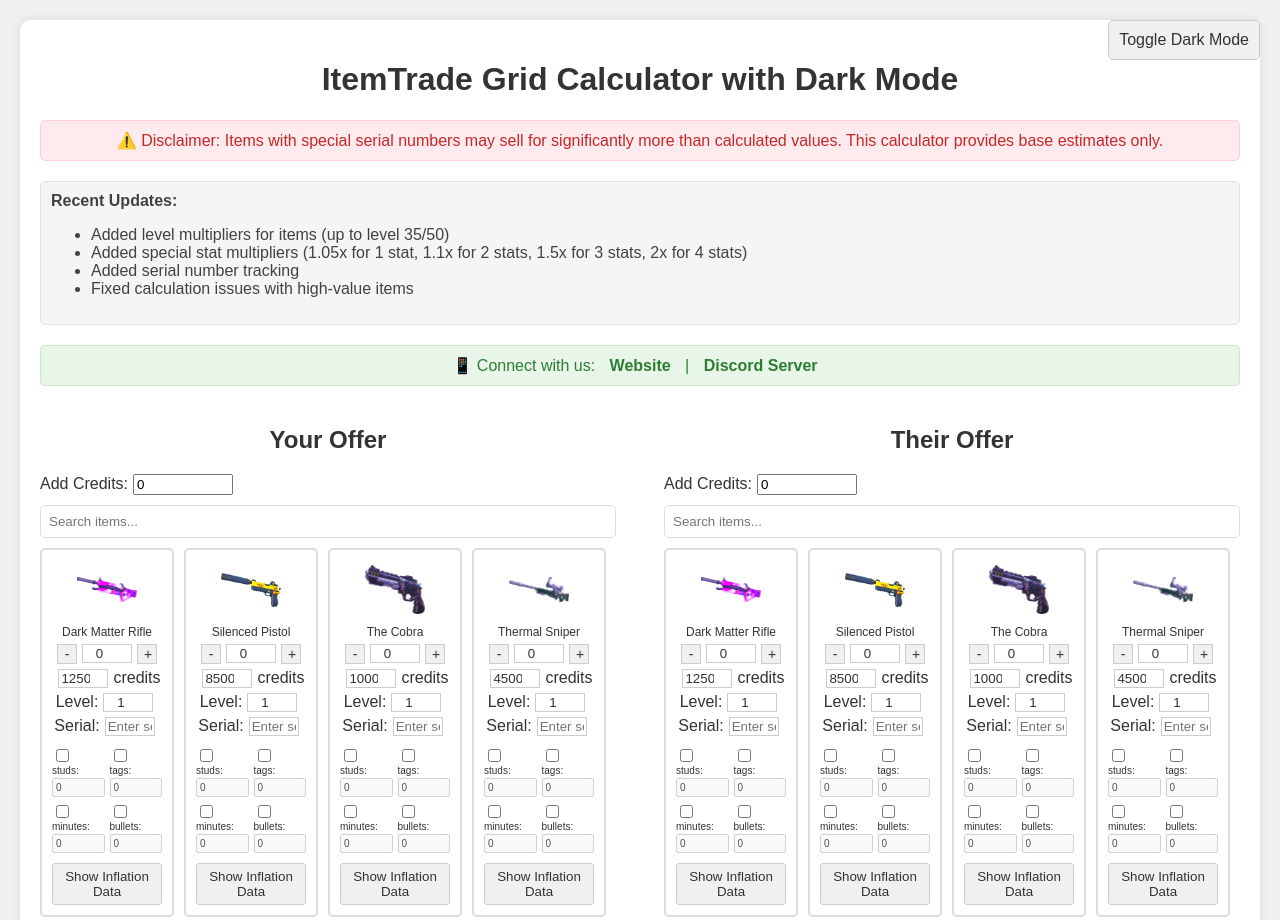
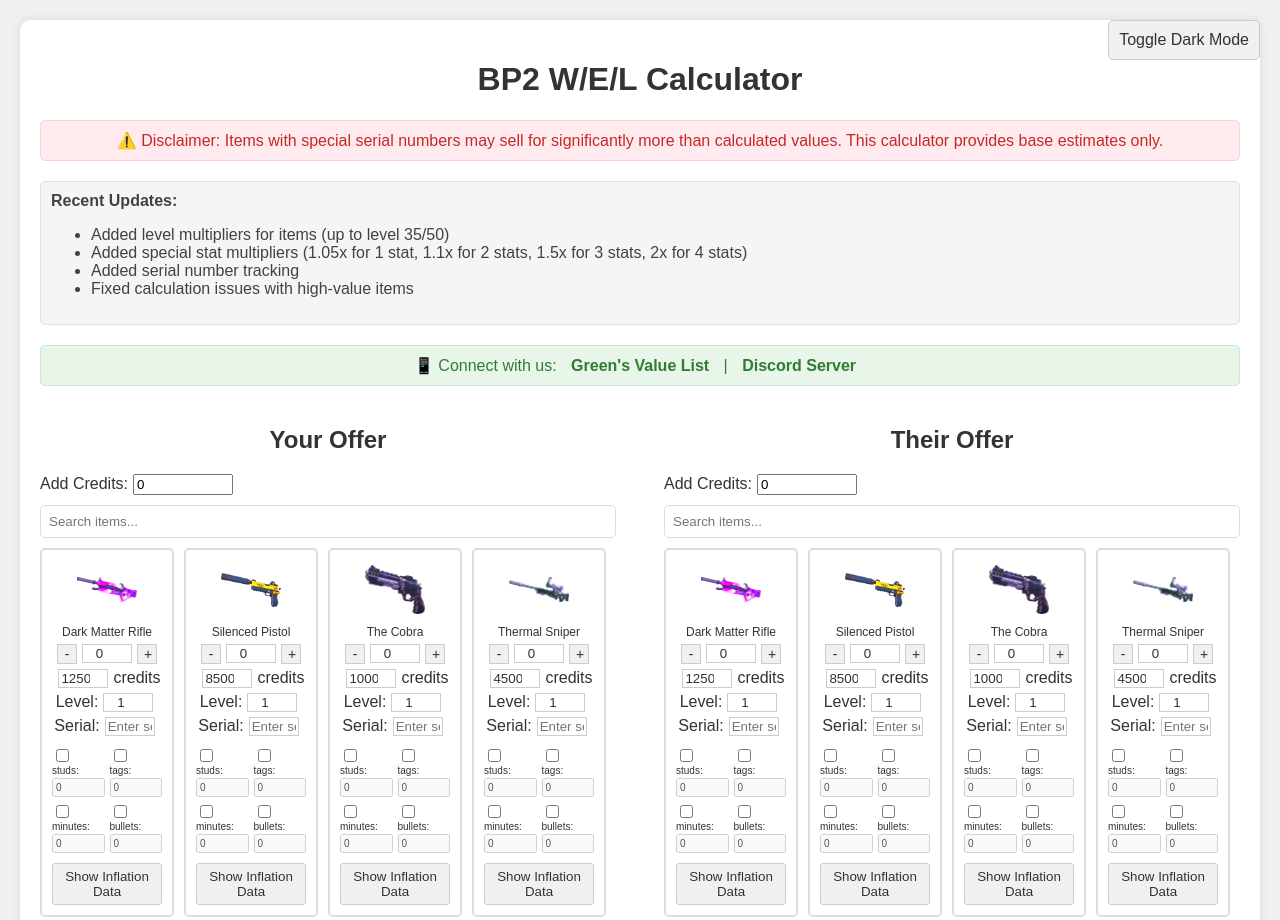
Before and after one commit to 20CharactersLongMate/BP2Calculator, a plain HTML site: page index.html in a window 1280 px wide. Shown: the top 920 px of the page. Drawn offline with nearby package versions, Linux system fonts and the light colour scheme.

Commit message:
Update index.html

```diff
--- a/index.html
+++ b/index.html
@@ -430,7 +430,7 @@
 </head>
 <body>
   <div class="container">
-    <h1>ItemTrade Grid Calculator with Dark Mode</h1>
+    <h1>BP2 W/E/L Calculator</h1>
     <div class="disclaimer-banner">
       ⚠️ Disclaimer: Items with special serial numbers may sell for significantly more than calculated values. This calculator provides base estimates only.
     </div>
@@ -445,8 +445,8 @@
     </div>
     <div class="social-banner">
       📱 Connect with us:
-      <a href="https://example.com">Website</a> |
-      <a href="https://discord.gg/example">Discord Server</a>
+      <a href="https://sites.google.com/view/bp2valuelist/home">Green's Value List</a> |
+      <a href="discord.gg/bp2">Discord Server</a>
     </div>
     <div class="trade-area">
       <div class="trade-column">
```
